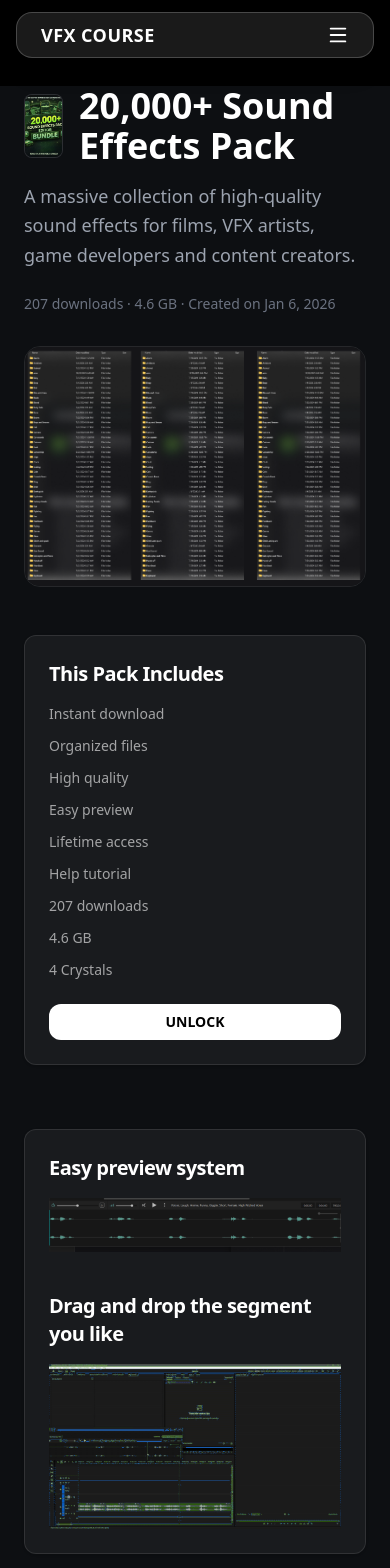
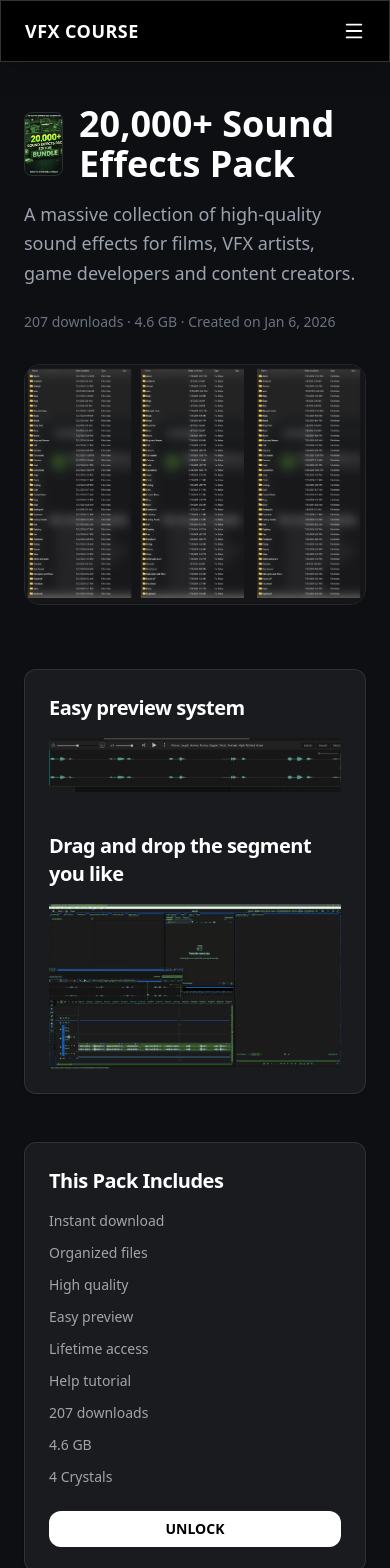
Before and after one commit to arifalmas/learnvfx, a Next.js app: page /courses/cgi-portal-vfx in a window 390 px wide. Shown: the top 1568 px of the page. Built offline with nearby package versions, Linux system fonts and the light colour scheme.

Commit message:
Changes as required design

```diff
--- a/app/components/course-card/index.tsx
+++ b/app/components/course-card/index.tsx
@@ -6,8 +6,8 @@ import thumb from "../../../public/finalsfx.png";
 
 export default function CourseSection() {
   return (
-    <section className="border-t border-white/10 bg-[#151518] py-20 mb-20 rounded-lg">
-      <div className="max-w-7xl mx-auto px-4">
+    <section className="border-t border-white/10 bg-[#151518] py-20 lg:mb-20 rounded-lg px-6 lg:px-12">
+      <div className="max-w-7xl mx-auto">
 
         {/* ===== Section Title ===== */}
         <div className="text-center mb-14">
--- a/app/components/header/Navbar.tsx
+++ b/app/components/header/Navbar.tsx
@@ -7,22 +7,23 @@ import { Menu, User, X } from "lucide-react";
 export default function Navbar() {
   const [isOpen, setIsOpen] = useState(false);
 
-  const user = false
+  const user = false;
 
   const menuItems = [
     { name: "Home", link: "/" },
     { name: "Courses", link: "/courses" },
     { name: "Contact", link: "/contact" },
     { name: "Pricing", link: "/crystal-price" },
-  ]
+  ];
 
   return (
-    <header className="sticky top-3 z-50 w-full">
-      <div className="w-full max-w-7xl mx-auto px-4">
-        <nav className="backdrop-blur-xl bg-white/10 dark:bg-white/5 border border-white/20 dark:border-white/10 shadow-xl rounded-2xl">
-          <div className="flex items-center justify-between px-6 py-2">
+    <header className="fixed md:top-2 left-0 right-0 z-50 transition-all duration-300">
+      <div className="w-full md:max-w-7xl mx-auto lg:px-4 ">
+        <nav className={`relative backdrop-blur-xl bg-black border border-white/20 shadow-xl rounded-2xl ${!isOpen ? "rounded-none lg:rounded-lg" : "rounded-none lg:rounded-lg lg:rounded-bl-lg rounded-br-none lg:rounded-br-lg"}  py-1`}>
 
-            {/* ====LOGO=== */}
+          <div className="flex items-center justify-between px-6 py-3">
+
+            {/* ==== LOGO ==== */}
             <Link
               href="/"
               className="text-lg font-semibold tracking-wide text-white hover:opacity-80 transition"
@@ -30,70 +31,75 @@ export default function Navbar() {
               VFX COURSE
             </Link>
 
-            {/* ====DESKTOP MENU====*/}
+            {/* ==== DESKTOP MENU ==== */}
             <div className="hidden md:flex items-center gap-8 text-sm font-medium text-white/80">
-
-              {
-                menuItems.map(item => (
-                  <Link key={item.name} href={item.link} className="hover:text-white transition">
+              {menuItems.map((item) => (
+                <Link
+                  key={item.name}
+                  href={item.link}
+                  className="hover:text-white transition"
+                >
                   {item.name}
                 </Link>
-                ))
-              }
+              ))}
 
-              {
-                user ? (
+              {user ? (
                 <div className="flex items-center space-x-3">
                   <span>💎 25</span>
-                    <User size={30} className="text-white/80 hover:text-white transition cursor-pointer bg-gray-700 rounded-full p-1" />
+                  <User
+                    size={30}
+                    className="text-white/80 hover:text-white transition cursor-pointer bg-gray-700 rounded-full p-1"
+                  />
                 </div>
-                ) : <Link
+              ) : (
+                <Link
                   href="/login-register"
-                  onClick={() => setIsOpen(false)}
-                  className="text-center px-3 py-1 rounded-full bg-white text-black font-semibold"
+                  className="px-3 py-2 rounded-full bg-white text-black font-semibold"
                 >
                   Login/Register
                 </Link>
-              }
-
+              )}
             </div>
 
-            {/* ======= MOBILE MENU TOGGLE BUTTON======= */}
+            {/* ==== MOBILE BUTTON ==== */}
             <button
               onClick={() => setIsOpen(!isOpen)}
               className="md:hidden text-white"
             >
               {isOpen ? <X size={22} /> : <Menu size={22} />}
             </button>
-
           </div>
 
-          {/* ======= MOBILE MENU ======= */}
-          <div
-            className={`md:hidden overflow-hidden transition-all duration-300 ${isOpen ? "max-h-96 opacity-100" : "max-h-0 opacity-0"
-              }`}
+          {/* ==== MOBILE OVERLAY MENU ==== */}
+          {isOpen && (
+            <div className="fixed top-full left-0 w-full  backdrop-blur-sm bg-black md:hidden border border-white/20 rounded-lg rounded-tl-none rounded-tr-none z-50">
+
+              <div className="px-6 py-6 flex flex-col text-white text-sm">
+
+                {menuItems.map((item) => (
+                  <Link
+                    key={item.name}
+                    href={item.link}
+                    onClick={() => setIsOpen(false)}
+                    className="py-3 border-b border-white/20"
                   >
-            <div className="px-6 pb-6 flex flex-col text-white/80 text-sm">
-              {/* =======  MENU ITEMS ======= */}
-              {
-                menuItems.map(item => (
-                  <Link key={item.name} href={item.link} onClick={() => setIsOpen(false)} className="hover:bg-white/10 py-2 pl-4 rounded">
                     {item.name}
                   </Link>
-                ))
-              }
-              {/* =======  LOGIN RESIGTER BUTTON  ======= */}
-              <div className="border-t border-white/20 pt-4 flex flex-col gap-3 mt-2 md:pt-0">
+                ))}
+
+                <div className="pt-4">
                   <Link
                     href="/login-register"
                     onClick={() => setIsOpen(false)}
-                  className="text-center py-2 rounded-full bg-white text-black font-semibold"
+                    className="block text-center py-2 rounded-full bg-white text-black font-semibold"
                   >
                     Login/Register
                   </Link>
                 </div>
+
               </div>
             </div>
+          )}
         </nav>
       </div>
     </header>
--- a/app/contact/page.tsx
+++ b/app/contact/page.tsx
@@ -11,10 +11,10 @@ import {
 const ContactPage =() =>{
   return (
 
-    <section className="max-w-7xl min-h-screen mx-auto grid lg:grid-cols-2 gap-24 px-6 pb-5 lg:py-24">
+    <section className="max-w-7xl min-h-screen mx-auto lg:flex justify-between items-center md:space-x-7 px-6 py-14 lg:py-36">
 
       {/* Left Side — Big Statement */}
-      <div className="space-y-5 pt-10">
+      <div className="space-y-5 pt-10 md:w-1/2">
         <span className="text-xs tracking-[0.4em] uppercase text-indigo-400">
           Get In Touch
         </span>
@@ -69,7 +69,7 @@ const ContactPage =() =>{
 
 
       {/* Right Side — Premium Floating Form */}
-      <div className="h-fit bg-white/10 backdrop-blur-sm border border-white/30 p-10 rounded-3xl -mt-10">
+      <div className="md:w-2/3 h-fit bg-white/10 backdrop-blur-sm border border-white/30 p-10 rounded-3xl mt-5 md:-mt-10">
 
         <h2 className="text-3xl font-semibold tracking-tight mb-12">
           Start the Conversation
--- a/app/courses/[slug]/page.tsx
+++ b/app/courses/[slug]/page.tsx
@@ -3,7 +3,6 @@
 import { Button } from "@/components/ui/button";
 import { Card, CardTitle } from "@/components/ui/card";
 import Image from "next/image";
-import Link from "next/link";
 import { useState } from "react";
 
 export default function SoundPackPage() {
@@ -12,25 +11,28 @@ export default function SoundPackPage() {
   const confirmUnlock = () => {
     setOpenModal(false);
     alert("Pack Unlocked Successfully!");
-    // এখানে future এ API / crystal deduct logic যাবে
   };
 
   return (
     <>
       <section className="min-h-screen bg-[#0d0f12] text-white pb-10">
-        <div className="max-w-7xl mx-auto px-6">
-          {/* ===== TOP INFO ===== */}
+        <div className="max-w-7xl mx-auto px-6 pt-16">
+
+          {/* ===== GRID WRAPPER ===== */}
           <div className="grid grid-cols-1 lg:grid-cols-3 gap-12 mt-10">
 
-            {/* LEFT CONTENT */}
-            <div className="lg:col-span-2">
+            {/* ===== LEFT COLUMN (NOW LONG) ===== */}
+            <div className="lg:col-span-2 space-y-16">
 
-              {/* Title Row */}
+              {/* ===== TOP CONTENT ===== */}
+              <div>
                 <div className="flex items-center gap-4 mb-4">
-                <div
-                  className="w-16 h-16 rounded-lg overflow-hidden border border-white/10 bg-[#14161b]">
-                  <img src="/finalsfx.png" alt="sound pack thumbnail"
-                    className="w-full h-full object-cover" />
+                  <div className="w-16 h-16 rounded-lg overflow-hidden border border-white/10 bg-[#14161b]">
+                    <img
+                      src="/finalsfx.png"
+                      alt="sound pack thumbnail"
+                      className="w-full h-full object-cover"
+                    />
                   </div>
 
                   <h1 className="text-4xl font-bold">
@@ -48,19 +50,47 @@ export default function SoundPackPage() {
                 </p>
 
                 <div className="rounded-2xl overflow-hidden border border-white/10">
-                <img src="/images/folder-preview.png" alt="organized folders"
-                  className="w-full" />
+                  <img
+                    src="/images/folder-preview.png"
+                    alt="organized folders"
+                    className="w-full"
+                  />
                 </div>
               </div>
 
-            {/* RIGHT CARD */}
-            <Card className="h-fit bg-gray-50/5 border border-white/10 p-6">
+              {/* ===== PREVIEW + DRAG SECTION ===== */}
+              <Card className="bg-gray-50/5 border border-white/10 p-6">
+                <CardTitle className="text-xl font-semibold mb-4 text-white">
+                  Easy preview system
+                </CardTitle>
+
+                <Image
+                  src="/images/audio-preview.png"
+                  alt="audio preview"
+                  className="w-full"
+                  width={800}
+                  height={400}
+                />
+
+                <CardTitle className="text-xl font-semibold mb-4 text-white mt-10 md:mt-16">
+                  Drag and drop the segment you like
+                </CardTitle>
+
+                <img
+                  src="/images/drag-drop.png"
+                  alt="drag and drop"
+                  className="w-full"
+                />
+              </Card>
+            </div>
+
+            {/* ===== RIGHT STICKY CARD ===== */}
+            <Card className="h-fit lg:sticky lg:top-28 self-start bg-gray-50/5 border border-white/10 p-6">
               <CardTitle className="text-xl font-semibold mb-4 text-white">
                 This Pack Includes
               </CardTitle>
 
               <ul className="space-y-3 text-sm text-gray-300">
-
                 <li className="text-white/60">Instant download</li>
                 <li className="text-white/60">Organized files</li>
                 <li className="text-white/60">High quality</li>
@@ -72,60 +102,49 @@ export default function SoundPackPage() {
                 <li className="text-white/60">4 Crystals</li>
               </ul>
 
-              <Button variant="ghost" onClick={() => setOpenModal(true)}
-                className="w-full mt-6 py-3 rounded-xl bg-white text-black hover:bg-white/90 font-semibold "
+              <Button
+                variant="ghost"
+                onClick={() => setOpenModal(true)}
+                className="w-full mt-6 py-3 rounded-xl bg-white text-black hover:bg-white/90 font-semibold"
               >
                 UNLOCK
               </Button>
             </Card>
+
           </div>
-
-
-          {/*===== PREVIEW, DRAG AND DROP SECTION ===== */}
-          <Card className="mt-16 md:w-[65%] bg-gray-50/5 border border-white/10 p-6">
-
-            {/* ===== PREVIEW SECTION ===== */}
-            <CardTitle className="text-xl font-semibold mb-4 text-white">
-              Easy preview system
-            </CardTitle>
-
-            <Image src="/images/audio-preview.png" alt="audio preview" className="w-full"
-              width={800} height={400}
-            />
-
-
-            {/* ===== DRAG & DROP ===== */}
-            <CardTitle className="text-xl font-semibold mb-4 text-white mt-10  md:mt-16">
-              Drag and drop the segment you like              </CardTitle>
-            <img src="/images/drag-drop.png" alt="drag and drop" className="w-full" width={800} height={400} />
-
-          </Card>
-
         </div>
       </section>
 
       {/* ===== UNLOCK MODAL ===== */}
       {openModal && (
         <div className="fixed inset-0 z-50 flex items-center justify-center">
-          <div className="absolute inset-0 bg-black/70 backdrop-blur-sm" onClick={() => setOpenModal(false)}
+          <div
+            className="absolute inset-0 bg-black/70 backdrop-blur-sm"
+            onClick={() => setOpenModal(false)}
           />
 
           <div className="relative bg-[#1a1c20] rounded-2xl w-full max-w-2xl p-8 border border-white/10">
             <h2 className="text-center text-lg text-gray-300 mb-6">
-              spent <span className="text-white font-semibold">36 crystal</span> to unlock
-              this
-              pack?
+              spent{" "}
+              <span className="text-white font-semibold">
+                36 crystal
+              </span>{" "}
+              to unlock this pack?
             </h2>
 
-            <div
-              className="flex items-center gap-4 bg-[#101213] rounded-xl p-4 mb-8 border border-white/10">
-              <img src="/finalsfx.png" className="w-16 h-16 rounded-lg object-cover"
-                alt="pack" />
+            <div className="flex items-center gap-4 bg-[#101213] rounded-xl p-4 mb-8 border border-white/10">
+              <img
+                src="/finalsfx.png"
+                className="w-16 h-16 rounded-lg object-cover"
+                alt="pack"
+              />
 
               <div>
                 <h3 className="font-semibold">
                   20,000+ Sound Effects Pack{" "}
-                  <span className="text-xs text-gray-400">YesRealSabbir</span>
+                  <span className="text-xs text-gray-400">
+                    YesRealSabbir
+                  </span>
                 </h3>
 
                 <p className="text-sm text-gray-400 mt-1">
@@ -140,12 +159,15 @@ export default function SoundPackPage() {
             </div>
 
             <div className="grid grid-cols-2 gap-4">
-              <button onClick={confirmUnlock}
-                className="py-3 rounded-xl bg-white text-black font-semibold hover:opacity-90">
+              <button
+                onClick={confirmUnlock}
+                className="py-3 rounded-xl bg-white text-black font-semibold hover:opacity-90"
+              >
                 yes
               </button>
 
-              <button onClick={() => setOpenModal(false)}
+              <button
+                onClick={() => setOpenModal(false)}
                 className="py-3 rounded-xl bg-[#2a2d33] text-white font-semibold hover:bg-[#333740]"
               >
                 no
--- a/app/crystal-price/page.tsx
+++ b/app/crystal-price/page.tsx
@@ -2,7 +2,7 @@ import CrystalCard from "../components/crystal-card/CrystalCard"
 
 const PricingPage = () => {
   return (
-    <div className="min-h-screen bg-black text-white py-16">
+    <div className="min-h-screen bg-black text-white py-32">
       <div className="lg:max-w-7xl mx-auto px-5">
 
         {/* ===HEADER=== */}
--- a/app/login-register/page.tsx
+++ b/app/login-register/page.tsx
@@ -6,7 +6,7 @@ import { Card } from "@/components/ui/card";
 const LoginRegisterPage = () => {
 
   return (
-    <div className="max-w-md mx-auto py-10">
+    <div className="max-w-xl  min-h-screen flex justify-center items-center mx-auto">
 
       <Card className="bg-[#1d1d1d] text-white border-[#262626]">
         {/* ======= TAB FOR LOGIN REGISTER======= */}
--- a/app/page.tsx
+++ b/app/page.tsx
@@ -2,7 +2,7 @@ import CourseSection from "./components/course-card";
 import Header from "./components/header/index";
 export default function Home() {
   return (
-    <div className="px-6 lg:px-12">
+    <div>
       <Header />
       <CourseSection />
     </div>
```
Also changed, not shown: app/components/header/index.tsx (+23 -18 lines). Lines whose indentation alone changed are shown as unchanged.
